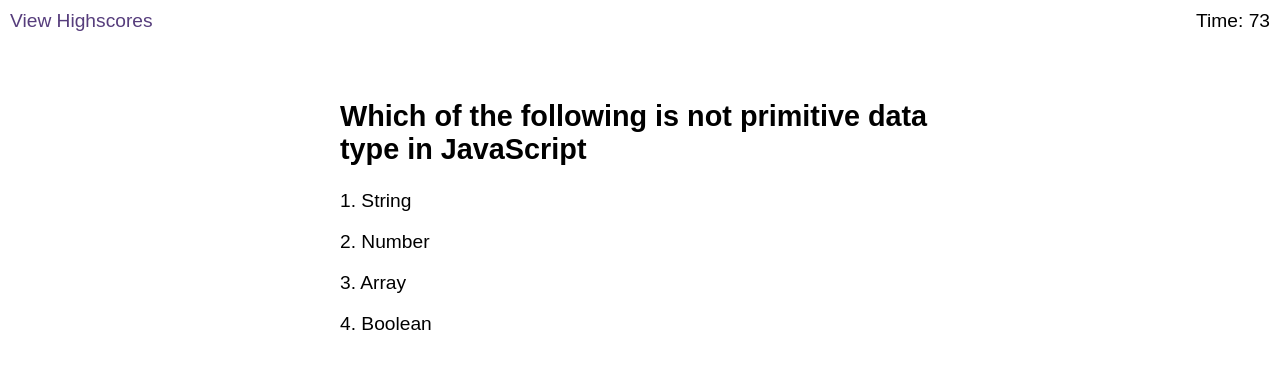
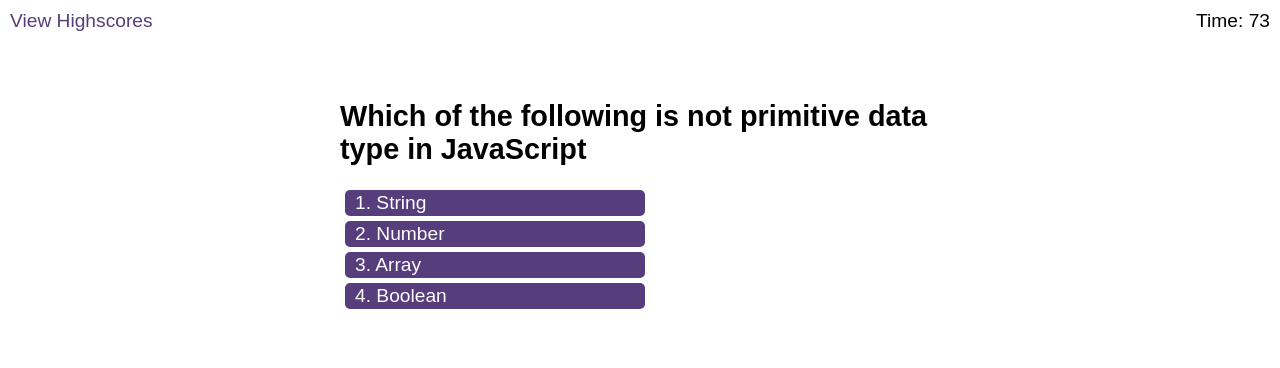
Before and after one commit to Kacperski81/Code-Quiz, a plain HTML site: page index.html in a window 1280 px wide. Both pictures are taken after a click on the button "Start Quiz". Drawn offline with Linux system fonts and the light colour scheme.

Commit message:
styled choices as a button

```diff
--- a/assets/css/styles.css
+++ b/assets/css/styles.css
@@ -32,6 +32,8 @@ button:hover {
 
 .choices button {
   display: block;
+  width: 50%;
+  text-align: left;
 }
 
 input[type="text"] {
--- a/assets/js/logic.js
+++ b/assets/js/logic.js
@@ -13,12 +13,13 @@ var quizTime = 75;
 var userInitials = "";
 var questionNumber = 0;
 
+//
 function showQuestion(number) {
     questionsWrapper.classList.remove('hide');
     if(number < questions.length) {
         questionTitle.textContent = questions[number].questionTitle;
         for(var answer in questions[number].answers) {
-            choices.insertAdjacentHTML('beforeend',`<p>${Number(answer) + 1}. ${questions[number].answers[answer]}</p>`);
+            choices.insertAdjacentHTML('beforeend',`<button>${Number(answer) + 1}. ${questions[number].answers[answer]}</button>`);
         }
     }
 }
@@ -67,7 +68,7 @@ function startQuiz(event) {
     showQuestion(questionNumber);
     questionsWrapper.addEventListener('click',function(event) {
         // check user answer
-        if(event.target.nodeName.includes('P')) {
+        if(event.target.nodeName.includes('BUTTON')) {
             questionNumber++;
             console.log(event.target.textContent.slice(3))
             if(event.target.textContent.slice(3) === questions[questionNumber-1].correctAnswer) {
```
